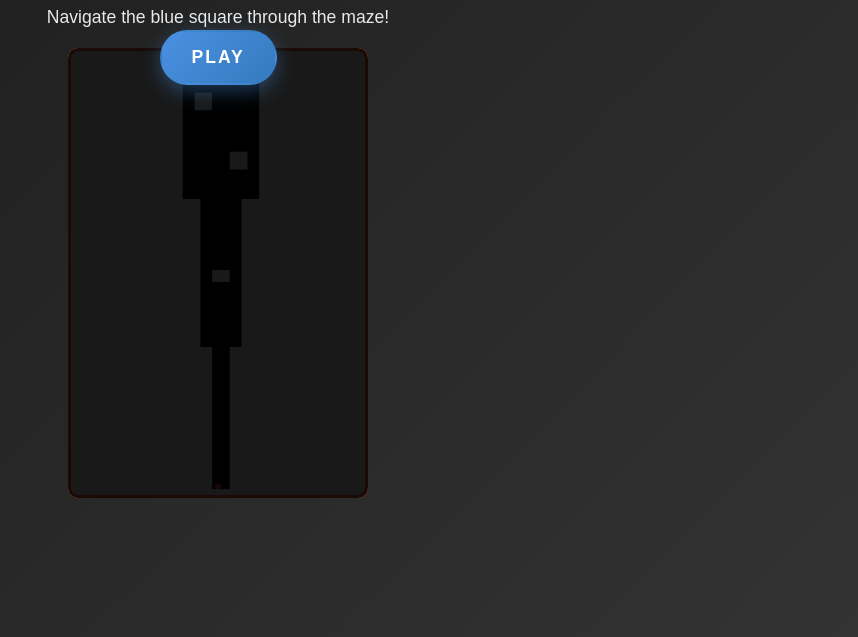
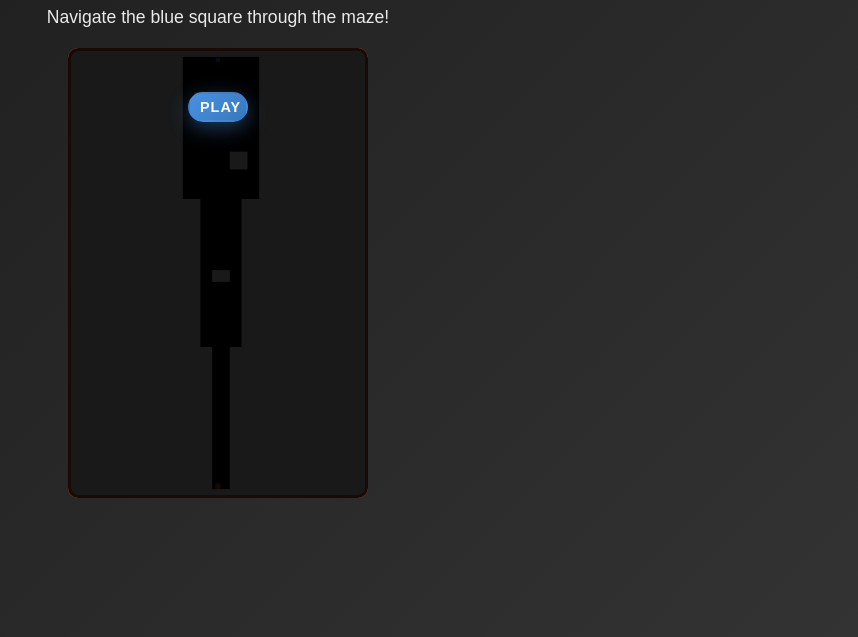
Before and after one commit to jjohnson5253/maze-game, a website: page index.html in a window 1280 px wide. Shown: the part 163-800 px from the top of the page, without its empty margins (422-1280 px from the left). Drawn offline with Linux system fonts and the light colour scheme.

Commit message:
smaller play button

```diff
--- a/script.js
+++ b/script.js
@@ -202,14 +202,14 @@ class MazeGame {
     }
 
     positionPlayButton() {
-        // Position the play button at the exact start position (top middle of maze)
+        // Position the play button within the wide start area (50px down from start)
         setTimeout(() => {
             // Calculate the exact position where the blue square will start
             // startPos.x and startPos.y are the pixel coordinates in the canvas
             const buttonX = this.startPos.x - (this.playBtn.offsetWidth / 2);
-            const buttonY = this.startPos.y - (this.playBtn.offsetHeight / 2);
+            const buttonY = (this.startPos.y - (this.playBtn.offsetHeight / 2)) + 50; // Move down 50px
 
-            // Position the button at the start location
+            // Position the button within the start area
             this.playBtn.style.left = buttonX + 'px';
             this.playBtn.style.top = buttonY + 'px';
             this.playBtn.style.transform = 'none';
--- a/styles.css
+++ b/styles.css
@@ -146,18 +146,20 @@ h1 {
     background: linear-gradient(135deg, #4A90E2, #357ABD);
     color: white;
     border: none;
-    padding: 15px 30px;
-    border-radius: 50px;
+    padding: 5px 10px;
+    border-radius: 25px;
     cursor: pointer;
-    font-size: 1.1em;
+    font-size: 0.9em;
     font-weight: bold;
     text-transform: uppercase;
-    letter-spacing: 2px;
+    letter-spacing: 1px;
     transition: all 0.3s ease;
     box-shadow: 0 6px 20px rgba(74, 144, 226, 0.4);
     border: 2px solid transparent;
     pointer-events: auto;
     position: absolute;
+    width: 60px;
+    height: 30px;
 }
 
 .play-button:hover {
```
